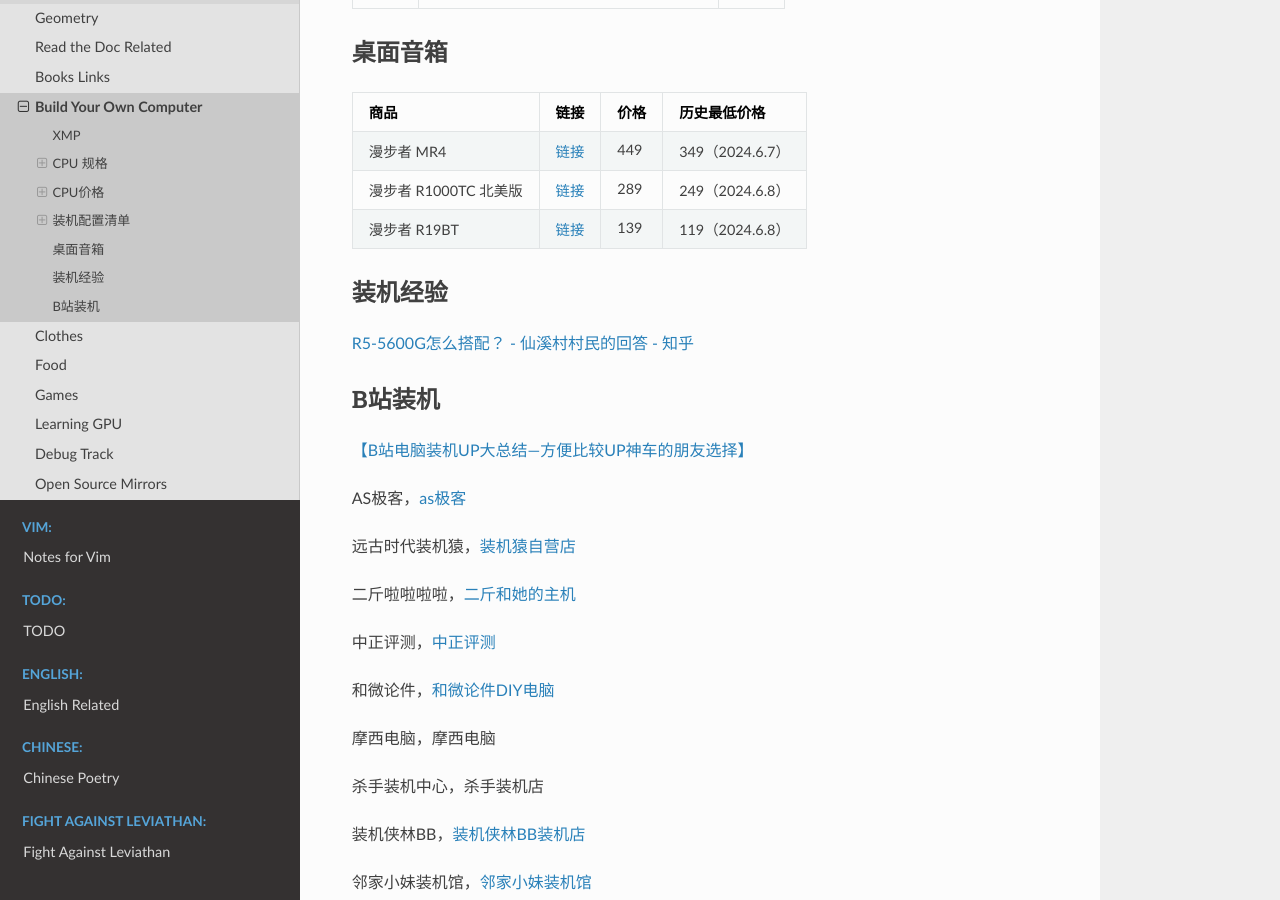
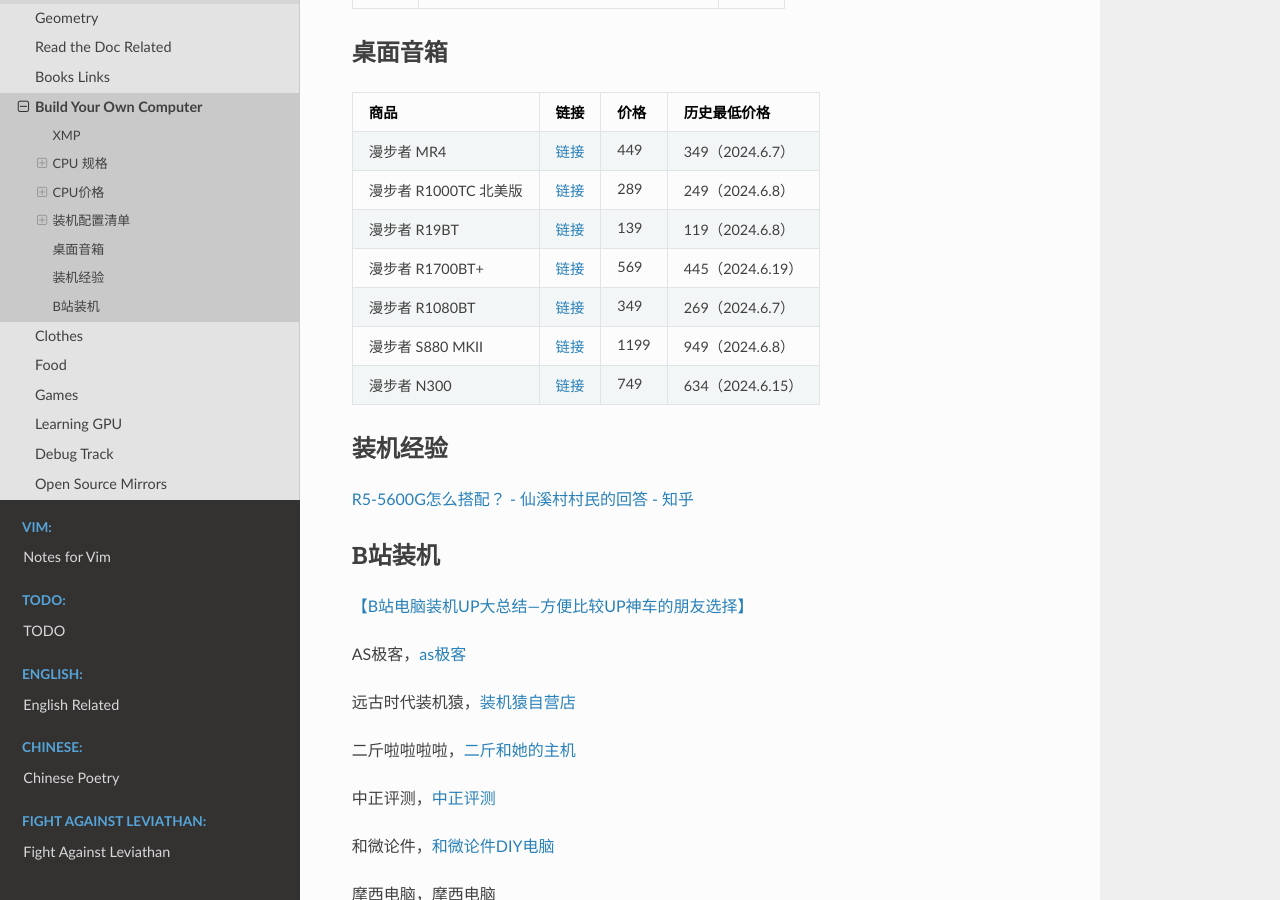
Before and after one commit to Pyrad/pyradnotes, a Sphinx documentation site: the page built from source/Notes/BuildYourOwnComputer.md, in a window 1280 px wide and 900 px high, scrolled down 3507 px. Built offline with Sphinx 7.4.7 and the Read the Docs theme 2.0.0, drawn with Linux system fonts in a browser that asks for light colours; pages that are not in the unit, such as notebooks, are missing from menus.

Commit message:
Note A few more loundspeakers

```diff
--- a/source/Notes/BuildYourOwnComputer.md
+++ b/source/Notes/BuildYourOwnComputer.md
@@ -140,9 +140,13 @@
 
 |商品 |链接|价格 |历史最低价格|
 |:-----|:-----|:-----|---|
-|漫步者 MR4 |[链接](https://item.jd.com/100012648489.html)|449|349（2024.6.7） |
+|漫步者 MR4 |[链接](https://item.jd.com/100012648489.html)|449|349（2024.6.7）|
 |漫步者 R1000TC 北美版|[链接](https://item.jd.com/101666.html)|289|249（2024.6.8） |
-|漫步者 R19BT|[链接](https://item.jd.com/100032447450.html)|139|119（2024.6.8）|
+|漫步者 R19BT |[链接](https://item.jd.com/100032447450.html) |139|119（2024.6.8） |
+|漫步者 R1700BT+|[链接](https://item.jd.com/100054272518.html)|569 |445（2024.6.19） |
+|漫步者 R1080BT|[链接](https://item.jd.com/100004712418.html)|349|269（2024.6.7）|
+|漫步者 S880 MKII|[链接](https://item.jd.com/100101301351.html) |1199|949（2024.6.8）|
+|漫步者 N300|[链接](https://item.jd.com/100112222846.html)|749|634（2024.6.15）|
 
 
 
```
